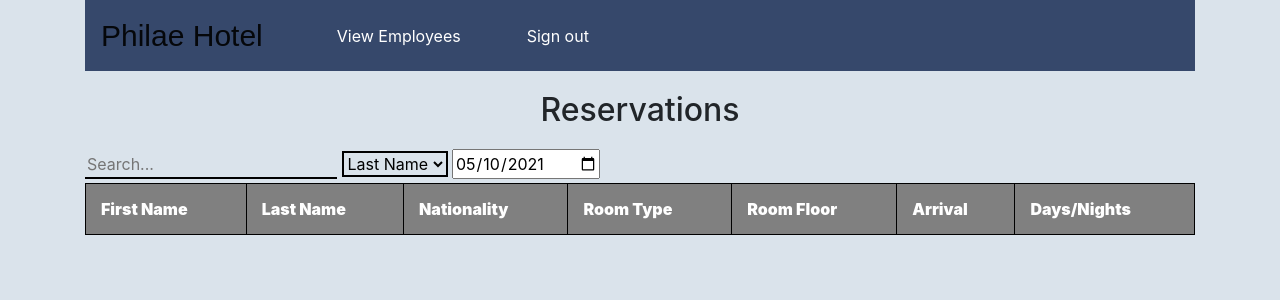
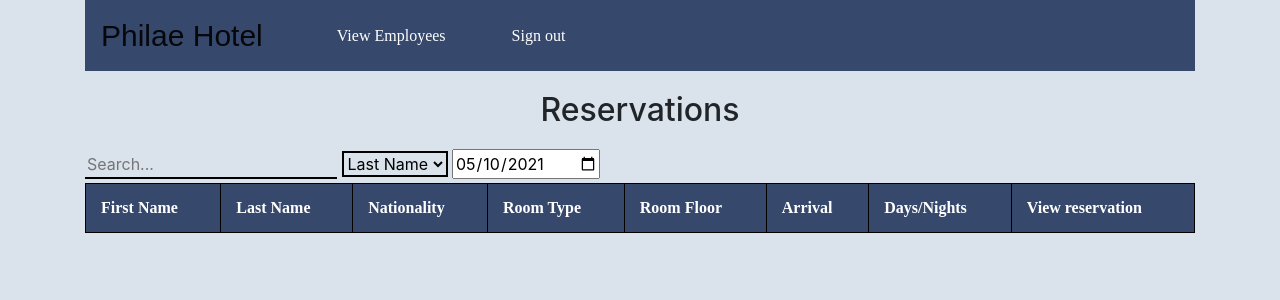
Before and after one commit to AhmedOAshour/Hotel-Management-System, a PHP site: page /viewReservations.php in a window 1280 px wide. Shown: the top 300 px of the page. Run offline with PHP 8.4, Linux system fonts and the light colour scheme; the visitor is signed in with stand-in values (Sample User, id 1); data that the repository does not hold is empty; some libraries are stand-ins or nearby versions.

Commit message:
edited some table styling

```diff
--- a/Rooms.php
+++ b/Rooms.php
@@ -39,7 +39,8 @@ include "nav.php";
     h3{
         position:relative;
         left:20px;
-        color:blue;
+        color:#36486b;
+        font-family:fantasy;
     }
     .title{
         position: relative;
--- a/login.php
+++ b/login.php
@@ -13,7 +13,7 @@ input[type=text], input[type=password] {
   box-sizing: border-box;
 }
 button {
-  background-color: #525252;
+  background-color: #36486b;
   color: white;
   padding: 14px 20px;
   margin: 8px 0;
--- a/nav.php
+++ b/nav.php
@@ -40,7 +40,10 @@ session_start();
                   <a class="nav-link" href="Rooms.php">Rooms</a>
                 </li>
                 <li class="nav-item">
-                  <a class="nav-link" href="viewReservations.php">Reservation</a>
+                  <a class="nav-link" href="createReservation.php">Reservation</a>
+                </li>
+                <li class="nav-item">
+                  <a class="nav-link" href="viewReservations.php">View Reservations</a>
                 </li>
                 <li class="nav-item">
                     <a class="nav-link" href="#">CheckOut</a>
@@ -55,7 +58,7 @@ session_start();
 
                 else if(!empty($_SESSION['Role'])&& $_SESSION['Role']=='admin'){ ?>
                  <li class="nav-item">
-                    <a class="nav-link" href="viewEmployees">View Employees</a>
+                    <a class="nav-link" href="viewEmployees.php">View Employees</a>
                 </li>
                 <li class="nav-item">
                     <a class="nav-link" href="signout.php">Sign out</a>
--- a/php/clients.php
+++ b/php/clients.php
@@ -1,9 +1,9 @@
 <style>
 .link{
-  color:blue;
+  color:#36486b;
 }
 .link:hover{
-  color:red;
+  color:blue;
   text-decoration:none;
 }
 </style>
--- a/php/reservations.php
+++ b/php/reservations.php
@@ -29,7 +29,7 @@ function showReservations(){
     $nights = ($departure - $arrival) / (86400);
     $days = $nights + 1;
     echo "<td>" . "$days/$nights" . "</td>";
-    echo "<td style='text-align:center'>" . "<a href='viewReservation?id=$row[ID]'>View</a>" . "</td>";
+    echo "<td style='text-align:center '>" . "<a href='viewReservation?id=$row[ID]'>View</a>" . "</td>";
     }
   }
 }
--- a/viewReservations.php
+++ b/viewReservations.php
@@ -9,21 +9,39 @@ include "nav.php";?>
         overflow-x: hidden;
         background-color:#DAE3EB;
       }
+
       table,th,td,tr{
       border:1px solid black;
+      font-family: "Times New Roman", Times, serif;
     }
     th,td{
       padding: 15px;
       text-align: left;
     }
     th{
-        background-color: grey;
+      background-color:#36486b;
       color: white;
+
     }
     table{
       width: 100%;
       position:relative;
     }
+    tr:hover{
+      color:blue;
+    }
+    a{
+
+      color:#36486b;
+
+      font-family: "Times New Roman", Times, serif;
+    }
+    a:hover{
+
+      color:blue;
+    }
+
+
       h2{
         text-align:center;
         margin-top:20px;
@@ -105,6 +123,7 @@ include "nav.php";?>
           <th><strong>Room Floor</strong></th>
           <th><strong>Arrival</strong></th>
           <th><strong>Days/Nights</strong></th>
+          <th><strong>View reservation</strong></th>
         </tr>
       </thead>
       <tbody id="rTable">
```
Also changed, not shown: createReservation.php (+8 -2 lines), editE.php (+6 -5 lines), viewEmployees.php (+8 -3 lines). Lines whose indentation alone changed are shown as unchanged.
